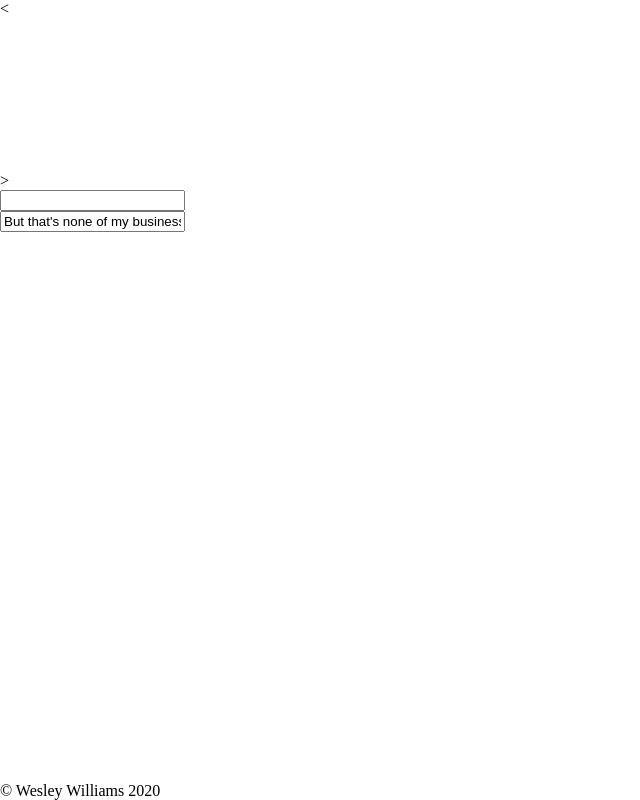
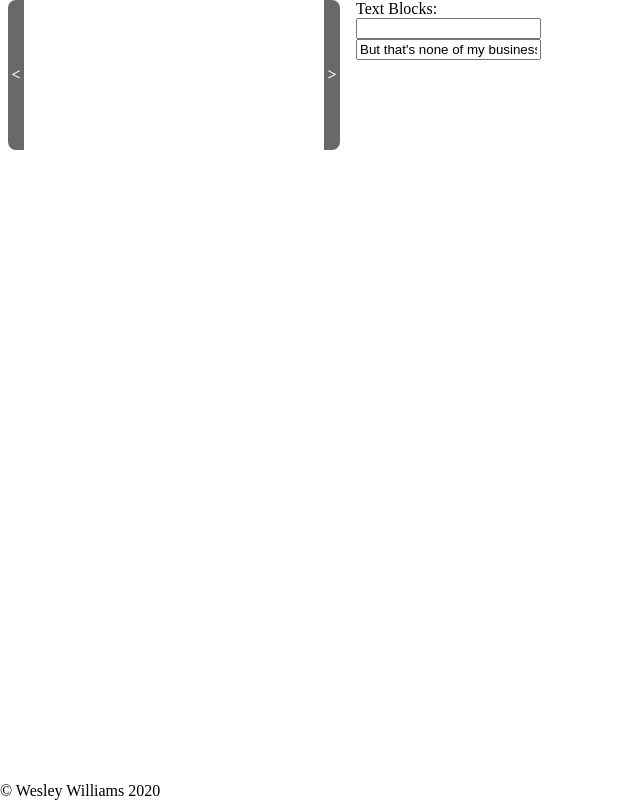
Before and after one commit to Moto42/instant-meme-server, a website: page frontend/index.html in a window 1280 px wide. Shown: the whole page, without its empty margins (0-640 px from the left). Drawn offline with Linux system fonts and the light colour scheme.

Commit message:
Basic positioning of elements

```diff
--- a/frontend/index.html
+++ b/frontend/index.html
@@ -11,13 +11,24 @@
   <main>
     <div class="modal modal--fullscreen" id="instructions"></div>
     <div id="app">
-      <div id="template_chooser">
-        <div id="template_chooser__button--previous">&lt;</div>
+      <div class="app__left" id="template_chooser">
+        <div class="template_chooser__button halfbutton--left" id="template_chooser__button--previous">
+          <div>
+            <b>&lt;</b>
+          </div>
+        </div>
         <canvas id="template_chooser__template"></canvas>
-        <div id="template_chooser__button--next">&gt;</div>
+        <div class="template_chooser__button halfbutton--right" id="template_chooser__button--next">
+          <div>
+            <b>&gt;</b>
+          </div>
+        </div>
       </div>
-      <div id="inputs"></div>
-      <div id="outputs"></div>
+      <div class="app__right">
+        Text Blocks:
+        <div id="inputs"></div>
+        <div id="outputs"></div>
+      </div>
     </div>
   </main>
   <footer>&copy; Wesley Williams 2020 </footer>
--- a/frontend/style.css
+++ b/frontend/style.css
@@ -4,3 +4,42 @@ body {
   display: grid;
   grid-template-rows: auto 1fr auto;
 }
+
+
+#app {
+  display: flex;
+  margin: 0 1ch;
+}
+
+.app__right{
+  margin-left: 2ch;
+}
+
+#template_chooser {
+  display: flex;
+  align-items: center;
+  justify-content: center;
+}
+
+#template_chooser__template {
+  max-width: 600px;
+}
+
+.template_chooser__button {
+  color: white;
+  cursor: pointer;
+  height: 100%;
+  width: 2ch;
+  background: dimgray;
+  display: flex;
+  align-items: center;
+  justify-content: center;
+}
+
+.halfbutton--left{
+  border-radius: 1ch 0 0 1ch;
+}
+.halfbutton--right{
+  border-radius: 0 1ch 1ch 0;
+  overflow: hidden;
+}
```
